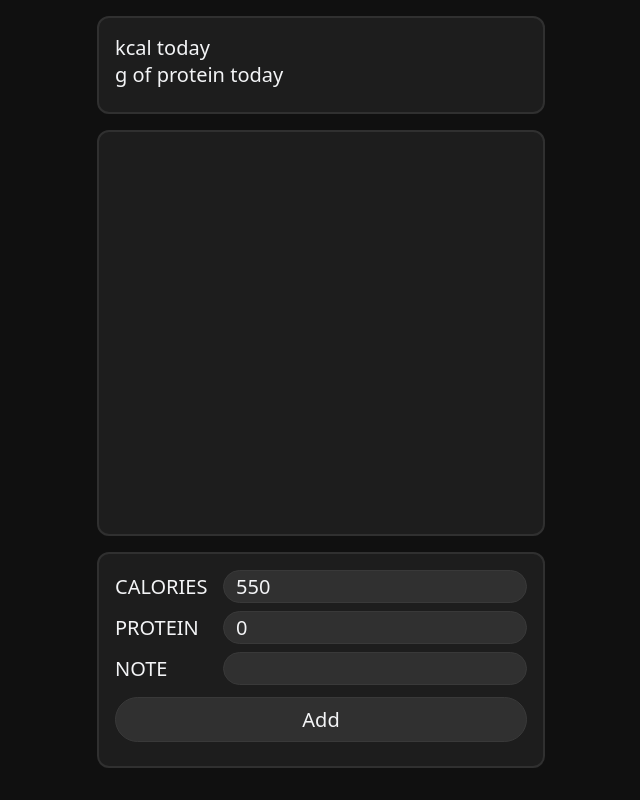
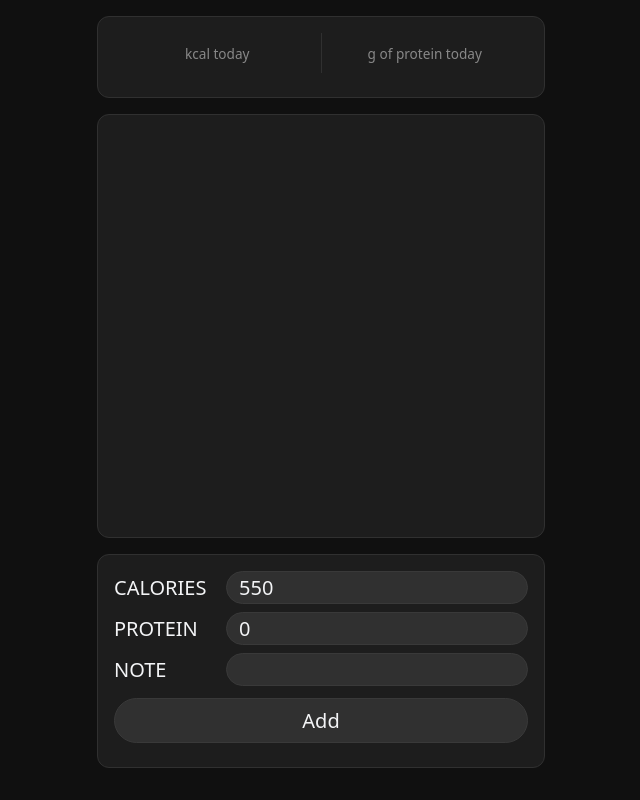
Before and after one commit to JanMar1/newImprovedCalorieTracker, a website built with Vite: page index.html in a window 1280 px wide. Shown: the whole page, without its empty margins (319-959 px from the left). Built offline with nearby package versions, Linux system fonts and the light colour scheme.

Commit message:
visual changes: -kcal and protein are now displayed side by side -devider between bot

```diff
--- a/index.html
+++ b/index.html
@@ -16,13 +16,14 @@
       <div class="pair">
         <div class="stat">
           <span id="today_kcal"></span>
+          <div class="stat-label"> kcal today</div>
+        </div>
 
-          <div class="stat"> kcal today</div>
-        </div>
+        <div class="divider"></div>
+
         <div class="stat">
           <span id="today_protein"></span>
-
-          <div class="stat"> g of protein today</div>
+          <div class="stat-label"> g of protein today</div>
         </div>
       </div>
     </div>
--- a/src/style.css
+++ b/src/style.css
@@ -31,9 +31,45 @@ input, button {
 
 .row {
     display: flex;
+    flex-direction: row;
     align-items: center;
-    gap: 12px;
     margin-bottom: 8px;
+    justify-content: space-around;
+    gap: 1rem;
+}
+
+.pair {
+    display: flex;
+    flex-direction: row;
+    justify-content: space-around;
+    align-items: center;
+    width: 100%;
+    position: relative;
+
+}
+
+.stat {
+    flex: 1;
+    display: flex;
+    flex-direction: column;
+    align-items: center;
+    text-align: center;
+}
+
+.stat span:first-child {
+    font-size: 2.5rem;
+    font-weight:bold;
+}
+
+.stat-label {
+    font-size: 0.85rem;
+    color: #888;
+}
+
+.divider {
+    width: 1px;
+    height: 40px;
+    background-color: #303030;
 }
 
 .row label {
@@ -54,7 +90,7 @@ input, button {
 }
 
 .card{
-    border: 2px solid #303030;
+    border: 1px solid #303030;
     border-radius: 12px;
     padding: 16px;
     margin-bottom: 16px;
```
